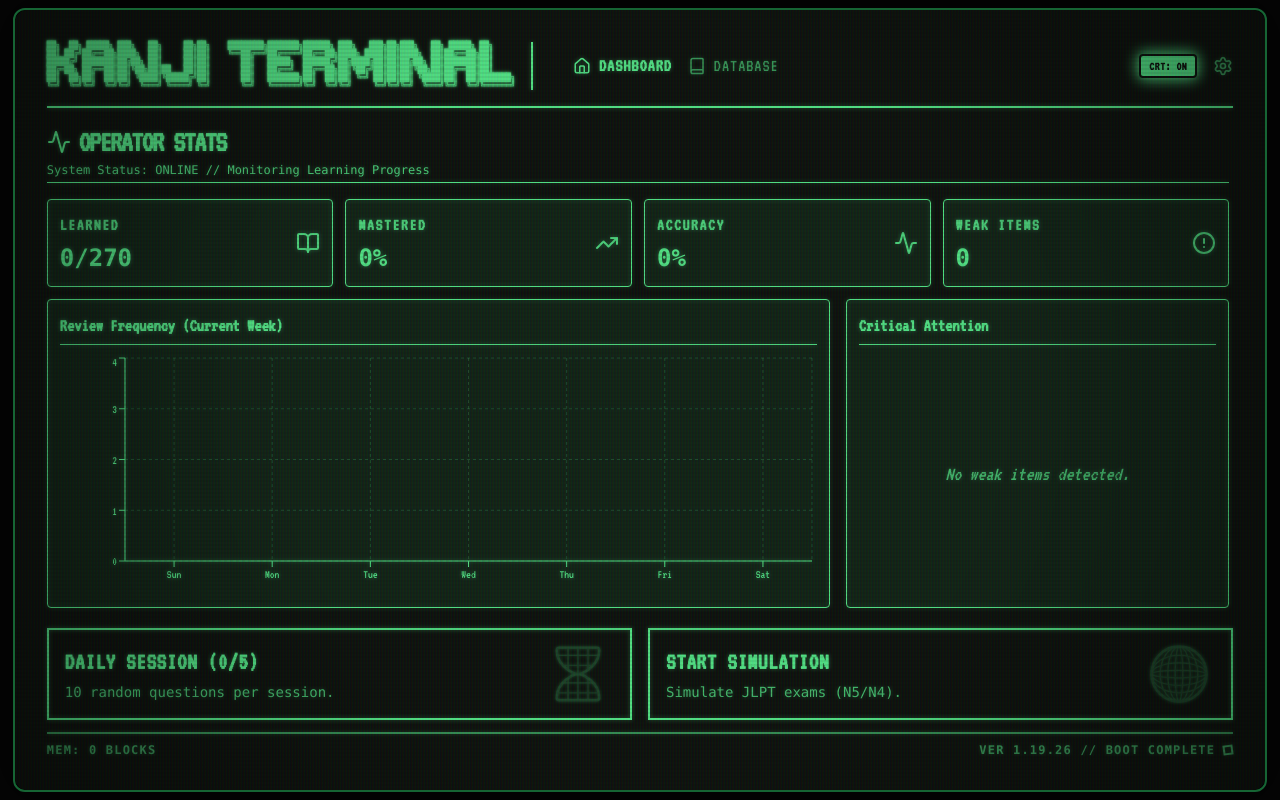
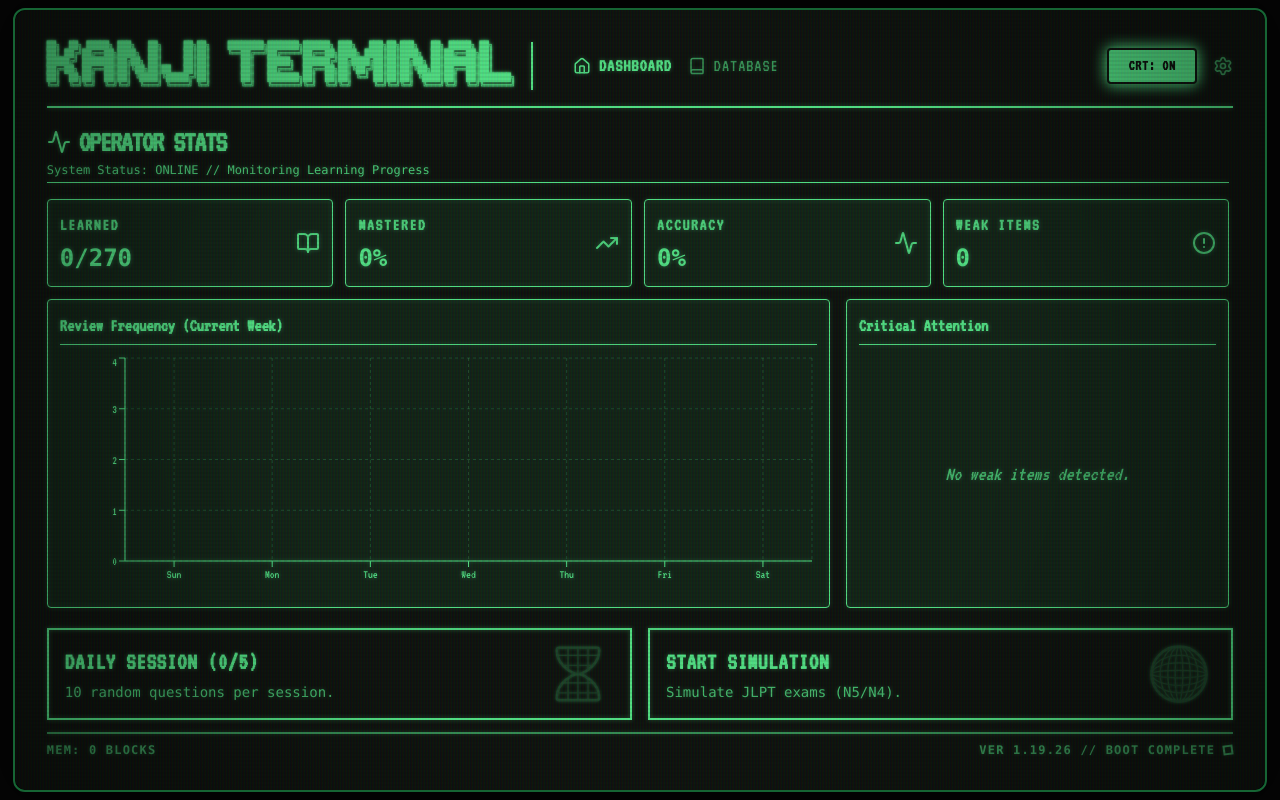
Before and after one commit to Emmjeyyyy/kanji-terminal, a React (Vite) app: page / in a window 1280 px wide. Built offline with nearby package versions, Linux system fonts and the light colour scheme.

Commit message:
fix: Adjust CRT toggle button styling
Update the CRT toggle button's size, padding, and font size to improve visual consistency and readability on various screen sizes.

```diff
--- a/App.tsx
+++ b/App.tsx
@@ -453,8 +453,17 @@ export default function App() {
         </div>
 
         <div className="flex items-center gap-4 w-full md:w-auto justify-end">
-            <button onClick={() => toggleSetting('crtEnabled')} className={`text-[10px] md:text-xs uppercase border-2 border-current px-2 py-0.5 rounded transition-all duration-200 font-bold tracking-wider ${state.settings.crtEnabled ? 'bg-[var(--theme-color)] text-black shadow-[0_0_15px_var(--theme-color)]' : 'opacity-60 hover:opacity-100'}`}>
-                CRT: {state.settings.crtEnabled ? 'ON' : 'OFF'}
+            <button
+            onClick={() => toggleSetting('crtEnabled')}
+            className={`text-[15px] uppercase border-2 border-current
+                w-[90px] px-0 py-[5px] rounded
+                transition-all duration-200 font-bold tracking-wider
+                ${state.settings.crtEnabled
+                ? 'bg-[var(--theme-color)] text-black shadow-[0_0_15px_var(--theme-color)]'
+                : 'opacity-60 hover:opacity-100'
+                }`}
+            >
+            CRT: {state.settings.crtEnabled ? 'ON' : 'OFF'}
             </button>
             <button onClick={toggleSettingsView} className={`hover:opacity-100 transition-opacity ${currentView === 'settings' ? 'opacity-100 text-[var(--theme-color)] drop-shadow-[0_0_5px_var(--theme-color)]' : 'opacity-60'}`}>
                 <Settings size={20} />
```
